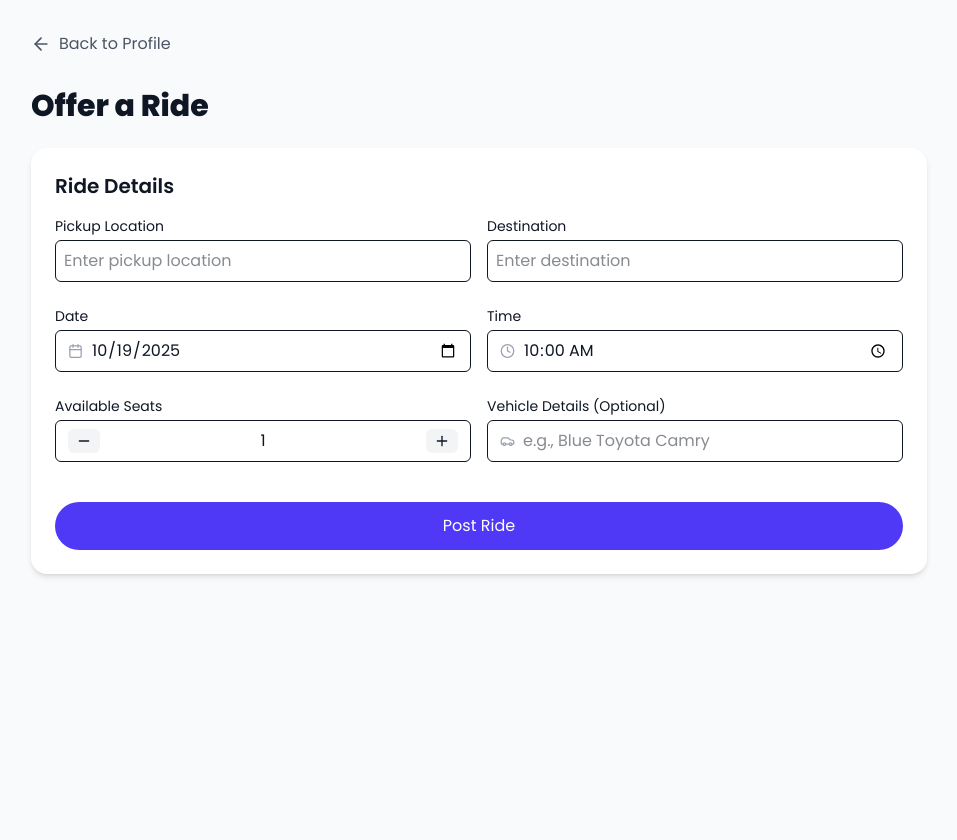
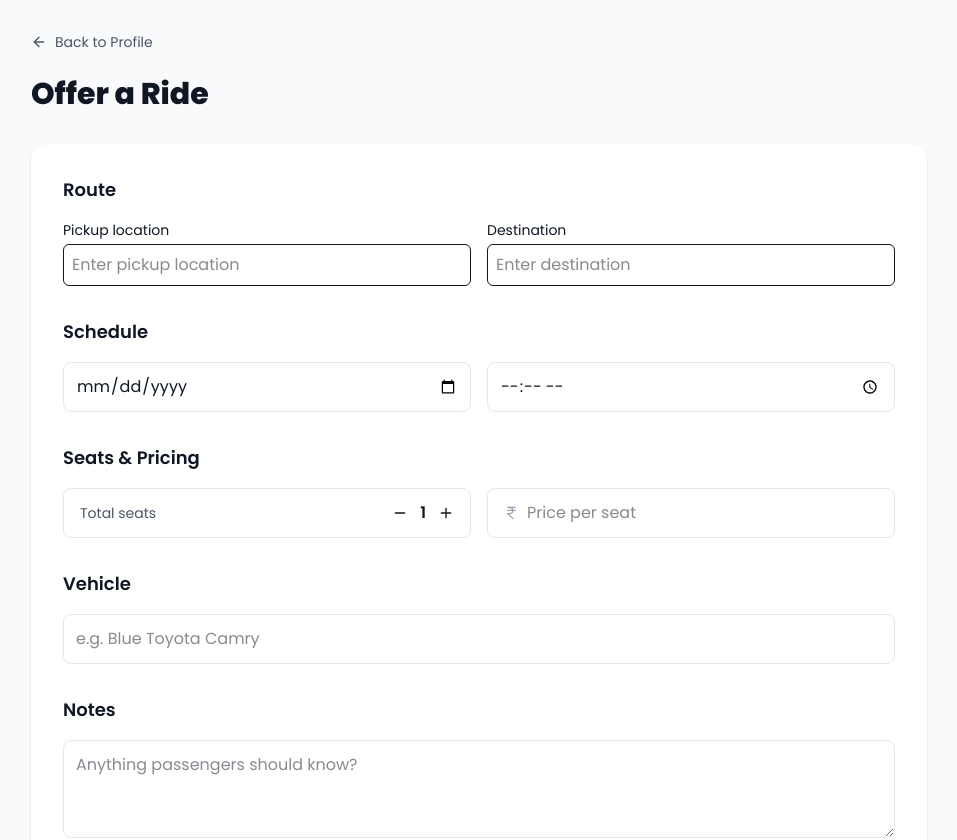
Before and after one commit to Rahmans-Account/RidePooling-FrontEnd, a React (Vite) app in the folder frontend/: page /offer-ride in a window 1280 px wide. Shown: the top 840 px of the page, without its empty margins (161-1118 px from the left). Before the commit the page ends 800 px from the top, so only its background shows below. Built offline with nearby package versions, Linux system fonts and the light colour scheme.

Commit message:
Added api's for find a ride and offer a ride

```diff
--- a/frontend/package.json
+++ b/frontend/package.json
@@ -25,6 +25,7 @@
     "@types/react-dom": "^19.1.9",
     "@vitejs/plugin-react": "^5.0.4",
     "autoprefixer": "^10.4.21",
+    "baseline-browser-mapping": "^2.9.14",
     "eslint": "^9.36.0",
     "eslint-plugin-react-hooks": "^5.2.0",
     "eslint-plugin-react-refresh": "^0.4.22",
--- a/frontend/src/components/AutoCompleteLocation.jsx
+++ b/frontend/src/components/AutoCompleteLocation.jsx
@@ -53,8 +53,8 @@ export default function AutoCompleteLocation({ label, onSelect, onTyping }) {
     setSuggestions([]);
     onSelect({
       name: place.display_name,
-      lat: place.lat,
-      lon: place.lon,
+      lat: Number(place.lat),
+      lng: Number(place.lon),
     });
   };
 
--- a/frontend/src/pages/BookingsPage.jsx
+++ b/frontend/src/pages/BookingsPage.jsx
@@ -11,12 +11,12 @@ export default function BookingsPage() {
     const fetchBookings = async () => {
       try {
         const token = localStorage.getItem("jwtToken"); // assuming you store JWT here
-        console.log("Fetching bookings with token:", token);
         const response = await axios.get("http://localhost:5003/api/bookings", {
           headers: {
             Authorization: `Bearer ${token}`,
           },
         });
+        console.log("Bookings fetched:", response.data);
         setBookings(response.data.data || []);
       } catch (err) {
         console.error("Error fetching bookings:", err);
--- a/frontend/src/pages/OfferRide.jsx
+++ b/frontend/src/pages/OfferRide.jsx
@@ -1,91 +1,112 @@
 import React, { useState } from "react";
-import { Calendar, Clock, Car, Minus, Plus, ArrowLeft } from "lucide-react";
+import { Minus, Plus, ArrowLeft, IndianRupee } from "lucide-react";
 import { useNavigate } from "react-router-dom";
 import AutoCompleteLocation from "../components/AutoCompleteLocation";
+import axios from "axios";
 
 export default function OfferRide() {
   const navigate = useNavigate();
-  const [seats, setSeats] = useState(1);
+
+  const [seatsTotal, setSeatsTotal] = useState(1);
   const [pickup, setPickup] = useState(null);
   const [destination, setDestination] = useState(null);
-  const [date, setDate] = useState("2025-10-19");
-  const [time, setTime] = useState("10:00");
+  const [date, setDate] = useState("");
+  const [time, setTime] = useState("");
   const [vehicle, setVehicle] = useState("");
+  const [price, setPrice] = useState("");
+  const [description, setDescription] = useState("");
   const [errors, setErrors] = useState({});
 
-  const increment = () => setSeats(seats + 1);
-  const decrement = () => seats > 1 && setSeats(seats - 1);
+  const increment = () => setSeatsTotal((s) => s + 1);
+  const decrement = () => seatsTotal > 1 && setSeatsTotal((s) => s - 1);
 
   const validate = () => {
-    const newErrors = {};
-    if (!pickup) newErrors.pickup = "Pickup location is required";
-    if (!destination) newErrors.destination = "Destination is required";
-    if (!date) newErrors.date = "Date is required";
-    if (!time) newErrors.time = "Time is required";
-    return newErrors;
+    const e = {};
+    if (!pickup?.lat || !pickup?.lng) e.pickup = true;
+    if (!destination?.lat || !destination?.lng) e.destination = true;
+    if (!date) e.date = true;
+    if (!time) e.time = true;
+    if (!price || Number(price) <= 0) e.price = true;
+    return e;
   };
 
-  const handleSubmit = (e) => {
+  const handleSubmit = async (e) => {
     e.preventDefault();
+
     const validationErrors = validate();
     setErrors(validationErrors);
+    if (Object.keys(validationErrors).length > 0) return;
+    console.log("pickup:", pickup);
+    console.log("destination:", destination);
 
-    if (Object.keys(validationErrors).length === 0) {
-      console.log("Ride details submitted:");
-      console.log("Pickup:", pickup);
-      console.log("Destination:", destination);
-      console.log("Date:", date);
-      console.log("Time:", time);
-      console.log("Seats:", seats);
-      console.log("Vehicle:", vehicle);
+    const payload = {
+      origin: pickup.name,
+      destination: destination.name,
+      dateTime: new Date(`${date}T${time}`),
+      seatsTotal,
+      price: Number(price),
+      vehicle,
+      description,
+      originCoords: {
+        type: "Point",
+        coordinates: [pickup.lng, pickup.lat],
+      },
+      destinationCoords: {
+        type: "Point",
+        coordinates: [destination.lng, destination.lat],
+      },
+    };
+    console.log(localStorage.getItem("jwtToken"));
+    try {
+      await axios.post("http://localhost:5003/api/rides", payload, {
+        headers: {
+          Authorization: `Bearer ${localStorage.getItem("jwtToken")}`,
+        },
+      });
+      navigate("/profile");
+    } catch (err) {
+      console.error("BACKEND ERROR:", err.response?.data);
+      alert(err.response?.data?.message || "Failed to create ride");
     }
   };
 
-  // clear error when typing/selecting again
-  const clearError = (field) => {
-    if (errors[field]) {
-      setErrors((prev) => {
-        const newErr = { ...prev };
-        delete newErr[field];
-        return newErr;
-      });
-    }
-  };
+  const errorClass = "border-red-400 focus:ring-red-400";
 
   return (
-    <div className="min-h-screen bg-gray-50 flex flex-col items-center py-8 px-4">
-      {/* Header with Back Button */}
-      <div className="flex items-center w-full max-w-4xl mb-8">
+    <div className="min-h-screen bg-gray-50 px-4 py-8">
+      <div className="max-w-4xl mx-auto">
+        {/* Header */}
         <button
           onClick={() => navigate("/profile")}
-          className="flex items-center text-gray-600 hover:text-indigo-600 transition"
+          className="cursor-pointer flex items-center text-sm text-gray-600 hover:text-indigo-600 mb-6"
         >
-          <ArrowLeft className="w-5 h-5 mr-2" />
-          <span className="font-medium">Back to Profile</span>
+          <ArrowLeft className="w-4 h-4 mr-2" />
+          Back to Profile
         </button>
-      </div>
 
-      {/* Title */}
-      <h1 className="text-3xl font-bold mb-6 w-full max-w-4xl">Offer a Ride</h1>
+        <h1 className="text-3xl font-bold mb-8">Offer a Ride</h1>
 
-      {/* Card */}
-      <div className="bg-white shadow-md rounded-2xl p-6 w-full max-w-4xl">
-        <h2 className="text-xl font-semibold mb-4">Ride Details</h2>
+        <form
+          onSubmit={handleSubmit}
+          className="bg-white rounded-2xl shadow-sm p-8 space-y-8"
+        >
+          {/* Route */}
+          <section>
+            <h2 className="text-lg font-semibold mb-4">Route</h2>
 
-        <form onSubmit={handleSubmit} className="space-y-6">
-          {/* Row 1: Pickup + Destination */}
             <div className="grid grid-cols-1 md:grid-cols-2 gap-4">
               <div>
                 <AutoCompleteLocation
-                label="Pickup Location"
+                  label="Pickup location"
                   onSelect={(loc) => {
                     setPickup(loc);
-                  clearError("pickup");
+                    setErrors((e) => ({ ...e, pickup: false }));
                   }}
-                onTyping={() => clearError("pickup")}
                 />
                 {errors.pickup && (
-                <p className="text-red-500 text-sm mt-1">{errors.pickup}</p>
+                  <p className="text-sm text-red-500 mt-1">
+                    Pickup location is required
+                  </p>
                 )}
               </div>
 
@@ -94,110 +115,135 @@ export default function OfferRide() {
                   label="Destination"
                   onSelect={(loc) => {
                     setDestination(loc);
-                  clearError("destination");
+                    setErrors((e) => ({ ...e, destination: false }));
                   }}
-                onTyping={() => clearError("destination")}
                 />
                 {errors.destination && (
-                <p className="text-red-500 text-sm mt-1">
-                  {errors.destination}
+                  <p className="text-sm text-red-500 mt-1">
+                    Destination is required
                   </p>
                 )}
               </div>
             </div>
+          </section>
 
-          {/* Row 2: Date + Time */}
+          {/* Schedule */}
+          <section>
+            <h2 className="text-lg font-semibold mb-4">Schedule</h2>
+
             <div className="grid grid-cols-1 md:grid-cols-2 gap-4">
               <div>
-              <label className="block text-sm font-medium mb-1">Date</label>
-              <div className="flex items-center border rounded-md px-3 py-2">
-                <Calendar className="w-4 h-4 text-gray-400 mr-2" />
                 <input
                   type="date"
                   value={date}
                   onChange={(e) => {
                     setDate(e.target.value);
-                    clearError("date");
+                    setErrors((err) => ({ ...err, date: false }));
                   }}
-                  className="w-full outline-none"
+                  className={`w-full border rounded-lg p-3 ${
+                    errors.date ? errorClass : "border-gray-200"
+                  }`}
                 />
-              </div>
                 {errors.date && (
-                <p className="text-red-500 text-sm mt-1">{errors.date}</p>
+                  <p className="text-sm text-red-500 mt-1">Date is required</p>
                 )}
               </div>
 
               <div>
-              <label className="block text-sm font-medium mb-1">Time</label>
-              <div className="flex items-center border rounded-md px-3 py-2">
-                <Clock className="w-4 h-4 text-gray-400 mr-2" />
                 <input
                   type="time"
                   value={time}
                   onChange={(e) => {
                     setTime(e.target.value);
-                    clearError("time");
+                    setErrors((err) => ({ ...err, time: false }));
                   }}
-                  className="w-full outline-none"
+                  className={`w-full border rounded-lg p-3 ${
+                    errors.time ? errorClass : "border-gray-200"
+                  }`}
                 />
-              </div>
                 {errors.time && (
-                <p className="text-red-500 text-sm mt-1">{errors.time}</p>
+                  <p className="text-sm text-red-500 mt-1">Time is required</p>
                 )}
               </div>
             </div>
+          </section>
 
-          {/* Row 3: Seats + Vehicle */}
+          {/* Seats & Price */}
+          <section>
+            <h2 className="text-lg font-semibold mb-4">Seats & Pricing</h2>
+
             <div className="grid grid-cols-1 md:grid-cols-2 gap-4">
-            <div>
-              <label className="block text-sm font-medium mb-1">
-                Available Seats
-              </label>
-              <div className="flex items-center border rounded-md px-3 py-2">
-                <button
-                  type="button"
-                  onClick={decrement}
-                  className="px-2 py-1 bg-gray-100 rounded-md"
-                >
+              <div className="flex items-center justify-between border border-gray-200 rounded-lg px-4 py-3">
+                <span className="text-sm text-gray-600">Total seats</span>
+                <div className="flex items-center gap-3">
+                  <button type="button" onClick={decrement}>
                     <Minus size={16} />
                   </button>
-                <span className="flex-1 text-center">{seats}</span>
-                <button
-                  type="button"
-                  onClick={increment}
-                  className="px-2 py-1 bg-gray-100 rounded-md"
-                >
+                  <span className="font-semibold">{seatsTotal}</span>
+                  <button type="button" onClick={increment}>
                     <Plus size={16} />
                   </button>
                 </div>
               </div>
 
               <div>
-              <label className="block text-sm font-medium mb-1">
-                Vehicle Details (Optional)
-              </label>
-              <div className="flex items-center border rounded-md px-3 py-2">
-                <Car className="w-4 h-4 text-gray-400 mr-2" />
+                <div
+                  className={`flex items-center border rounded-lg px-4 py-3 ${
+                    errors.price ? errorClass : "border-gray-200"
+                  }`}
+                >
+                  <IndianRupee size={16} className="text-gray-400" />
+                  <input
+                    type="number"
+                    placeholder="Price per seat"
+                    value={price}
+                    onChange={(e) => {
+                      setPrice(e.target.value);
+                      setErrors((err) => ({ ...err, price: false }));
+                    }}
+                    className="w-full ml-2 outline-none"
+                  />
+                </div>
+                {errors.price && (
+                  <p className="text-sm text-red-500 mt-1">
+                    Price per seat is required
+                  </p>
+                )}
+              </div>
+            </div>
+          </section>
+
+          {/* Vehicle */}
+          <section>
+            <h2 className="text-lg font-semibold mb-4">Vehicle</h2>
             <input
               type="text"
+              placeholder="e.g. Blue Toyota Camry"
               value={vehicle}
               onChange={(e) => setVehicle(e.target.value)}
-                  placeholder="e.g., Blue Toyota Camry"
-                  className="w-full outline-none"
+              className="w-full border border-gray-200 rounded-lg p-3"
             />
-              </div>
-            </div>
-          </div>
+          </section>
 
-          {/* Submit Button */}
-          <div className="pt-4">
+          {/* Description */}
+          <section>
+            <h2 className="text-lg font-semibold mb-4">Notes</h2>
+            <textarea
+              placeholder="Anything passengers should know?"
+              value={description}
+              onChange={(e) => setDescription(e.target.value)}
+              rows={3}
+              className="w-full border border-gray-200 rounded-lg p-3"
+            />
+          </section>
+
+          {/* Submit */}
           <button
             type="submit"
-              className="w-full bg-indigo-600 text-white py-3 rounded-full font-medium hover:bg-indigo-700 transition"
+            className="cursor-pointer w-full bg-indigo-600 hover:bg-indigo-700 text-white py-3 rounded-full font-semibold transition"
           >
             Post Ride
           </button>
-          </div>
         </form>
       </div>
     </div>
--- a/frontend/src/pages/Profile.jsx
+++ b/frontend/src/pages/Profile.jsx
@@ -3,9 +3,10 @@ import { useNavigate } from "react-router-dom";
 
 export default function Profile() {
   const navigate = useNavigate();
+
   return (
-    <div className="flex h-screen bg-gray-50 text-gray-800">
-      <main className="flex-1 p-10 overflow-y-auto">
+    <div className="flex min-h-screen bg-gray-50 text-gray-800">
+      <main className="flex-1 p-10">
         <h1 className="text-3xl font-semibold mb-2">Welcome, John! 👋</h1>
         <p className="text-gray-500 mb-8">
           Your ridepooling dashboard is ready.
@@ -15,7 +16,7 @@ export default function Profile() {
         <div className="grid grid-cols-1 md:grid-cols-2 gap-6 mb-10">
           <div className="bg-white shadow-sm rounded-2xl p-5">
             <img
-              src="../../public/offer.png"
+              src="/offer.png"
               alt="Offer a Ride"
               className="rounded-xl w-full h-50 object-cover mb-4"
             />
@@ -25,7 +26,7 @@ export default function Profile() {
             </p>
             <button
               onClick={() => navigate("/offer-ride")}
-              className="w-full bg-indigo-600 hover:bg-indigo-700 text-white py-2 rounded-xl font-medium transition"
+              className="cursor-pointer w-full bg-indigo-600 hover:bg-indigo-700 text-white py-2 rounded-xl font-medium transition"
             >
               Offer Now
             </button>
@@ -33,7 +34,7 @@ export default function Profile() {
 
           <div className="bg-white shadow-sm rounded-2xl p-5">
             <img
-              src="../../public/book.png"
+              src="/book.png"
               alt="Find a Ride"
               className="rounded-xl w-full h-50 object-cover mb-4"
             />
@@ -42,8 +43,8 @@ export default function Profile() {
               Book a ride with a colleague or friend.
             </p>
             <button
-              className="w-full bg-blue-600 hover:bg-blue-700 text-white py-2 rounded-xl font-medium transition"
               onClick={() => navigate("/find-ride")}
+              className="cursor-pointer w-full bg-blue-600 hover:bg-blue-700 text-white py-2 rounded-xl font-medium transition"
             >
               Find a Ride
             </button>
```
Also changed, not shown: frontend/src/FindingARide/FindRide.jsx (+65 -93 lines), 1 other file (tests, documents, lock files or other folders). Lines whose indentation alone changed are shown as unchanged.
